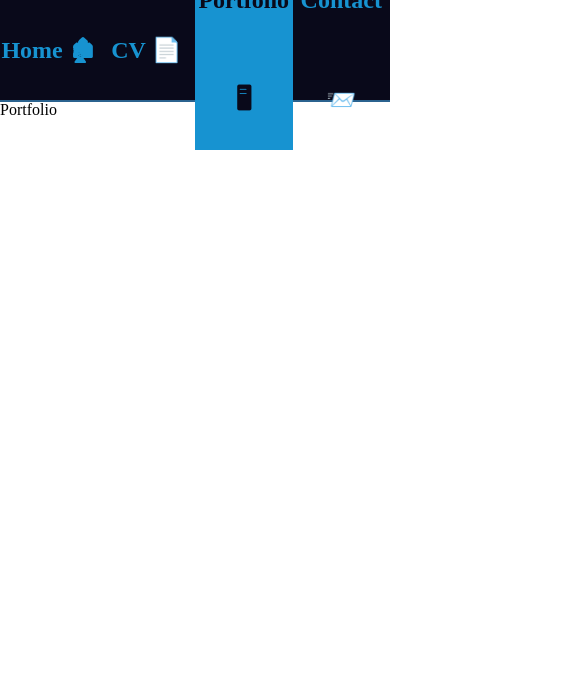
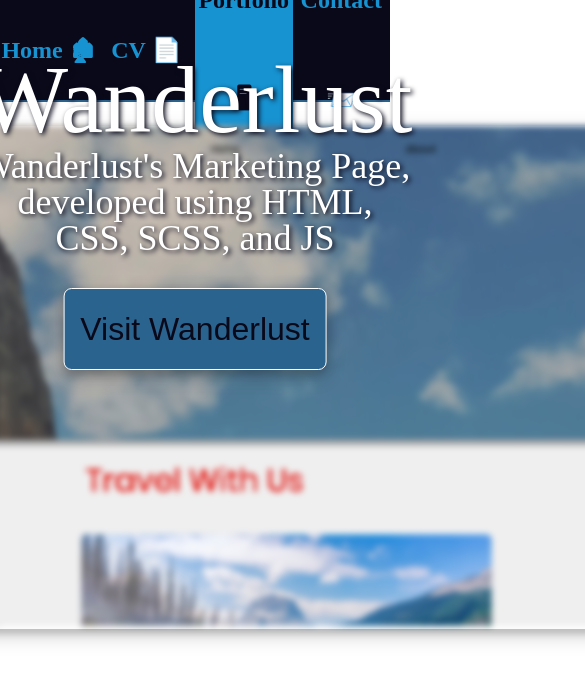
Before and after one commit to ElvisJG/resume-react, a React (Create React App) app: page /portfolio in a window 390 px wide. Shown: the top 680 px of the page, 585 px wide, since content can reach past the window. Built offline with nearby package versions, Linux system fonts and the light colour scheme; the HTML template or start-up script is replaced by a standard one.

Commit message:
CSS bugs and minor bugs in skeleton, here comes the fun part - contact form, refactoring code, and adding responsiveness

```diff
--- a/src/component/Portfolio/Portfolio.css
+++ b/src/component/Portfolio/Portfolio.css
@@ -0,0 +1,50 @@
+.portfolio-wrapper {
+  display: flex;
+  flex-flow: column nowrap;
+  align-items: center;
+}
+
+.profile-card {
+  margin-top: 1.5rem;
+  box-shadow: 0 4px 8px 0 rgba(0, 0, 0, 0.2), 0 6px 20px 0 rgba(0, 0, 0, 0.19);
+}
+.portfolio-img {
+  max-height: 500px;
+  max-width: 1920px;
+  position: relative;
+  object-fit: cover;
+  background-position: center;
+  position: relative;
+  background-repeat: no-repeat;
+  filter: blur(3px);
+  -webkit-filter: blur(3px);
+}
+
+.portfolio-hero-text {
+  font-size: 6rem;
+  color: white;
+  text-shadow: 2px 2px 5px #09091a;
+  text-align: center;
+  position: absolute;
+  top: 25%;
+  left: 50%;
+  transform: translate(-50%, -50%);
+  padding: 1rem;
+}
+
+.portfolio-hero-text h3 {
+  font-size: 2.25rem;
+}
+
+button {
+  margin-top: 2rem;
+  line-height: 3rem;
+  border-radius: 8px;
+  padding: 1rem;
+  font-size: 2rem;
+  color: #09091a;
+  background: #2b638f;
+  border: 1px solid white;
+  cursor: pointer;
+  box-shadow: 0 4px 8px 0 rgba(0, 0, 0, 0.2), 0 6px 20px 0 rgba(0, 0, 0, 0.19);
+}
--- a/src/component/Portfolio/Portfolio.js
+++ b/src/component/Portfolio/Portfolio.js
@@ -1,10 +1,28 @@
 import React from 'react';
+import './Portfolio.css';
+import wanderlust from './wanderlust.jpg';
 
 export default () => {
   return (
     <div className='portfolio-wrapper'>
-      <div className='portfolio-hero-text'>
-        <h1>Portfolio</h1>
+      <div className='profile-card'>
+        <img
+          className='portfolio-img'
+          src={wanderlust}
+          alt='Underwater Image'
+        />
+        <div className='portfolio-hero'>
+          <div className='portfolio-hero-text'>
+            <h1>Wanderlust</h1>
+            <h3>
+              Wanderlust's Marketing Page, developed using HTML, CSS, SCSS, and
+              JS
+            </h3>
+            <a href='https://marketing-wanderlust.netlify.com/'>
+              <button>Visit Wanderlust</button>
+            </a>
+          </div>
+        </div>
       </div>
     </div>
   );
```
Also changed, not shown: src/component/Portfolio/wanderlust.jpg (added).
